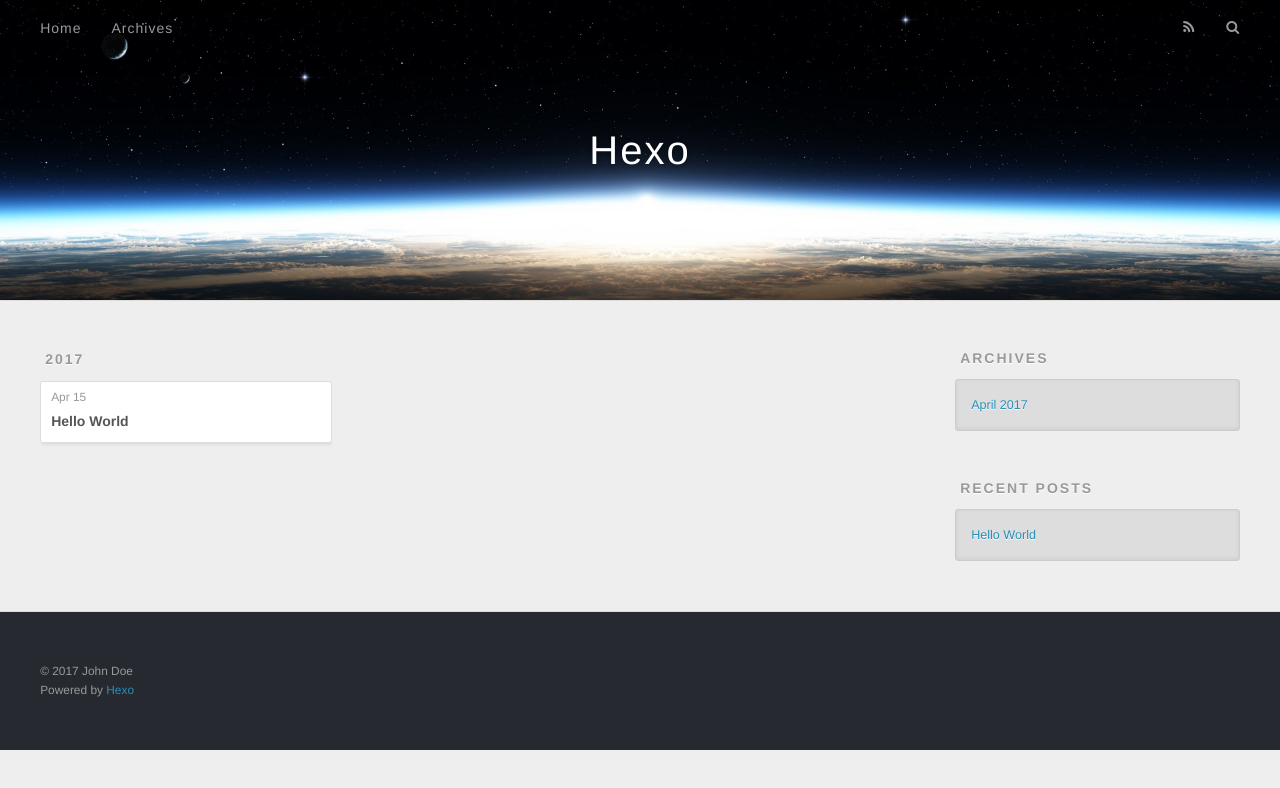
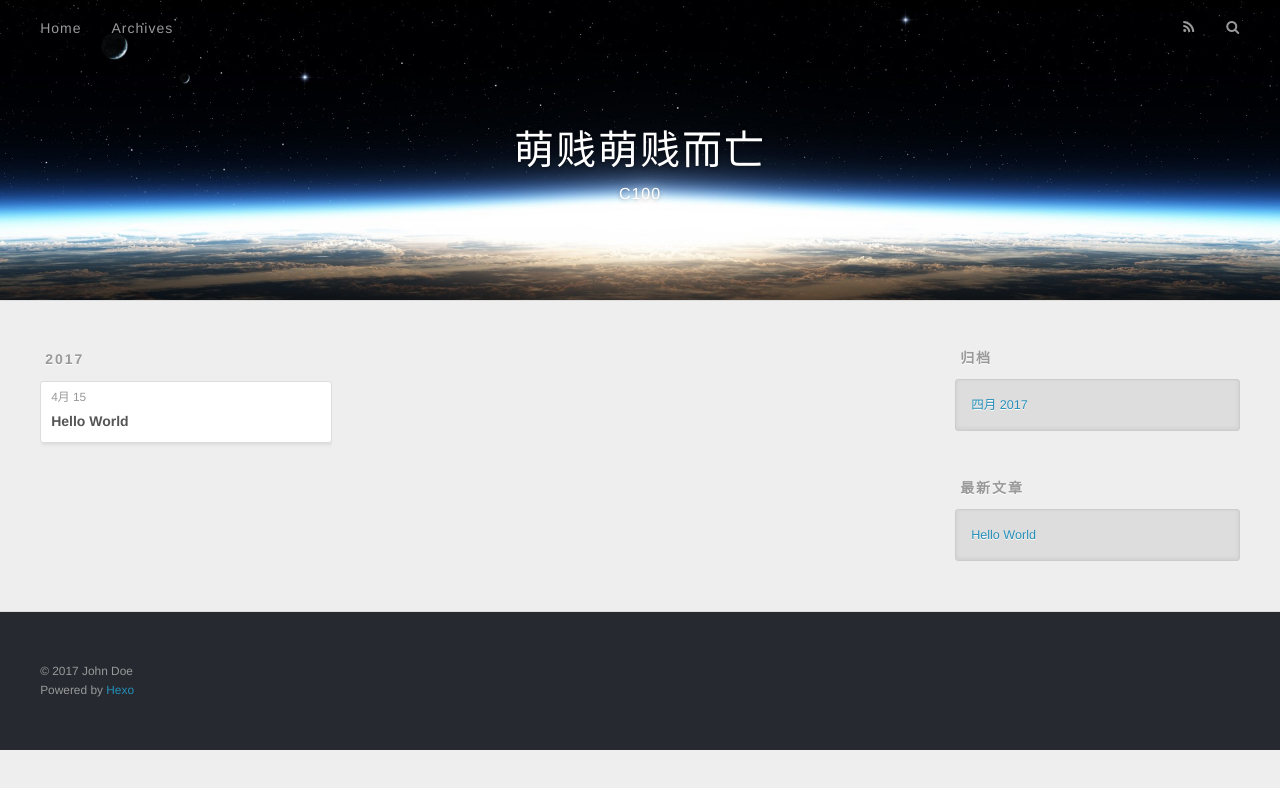
Before and after one commit to Slinblog/Slinblog.github.io, a plain HTML site: page archives/index.html in a window 1280 px wide. Drawn offline with nearby package versions, Linux system fonts and the light colour scheme.

Commit message:
Site updated: 2017-04-15 21:39:06

```diff
--- a/archives/index.html
+++ b/archives/index.html
@@ -3,16 +3,16 @@
 <head>
   <meta charset="utf-8">
 
-  <title>Archives | Hexo</title>
+  <title>归档 | 萌贱萌贱而亡</title>
   <meta name="viewport" content="width=device-width, initial-scale=1, maximum-scale=1">
   <meta property="og:type" content="website">
-<meta property="og:title" content="Hexo">
+<meta property="og:title" content="萌贱萌贱而亡">
 <meta property="og:url" content="http://yoursite.com/archives/index.html">
-<meta property="og:site_name" content="Hexo">
+<meta property="og:site_name" content="萌贱萌贱而亡">
 <meta name="twitter:card" content="summary">
-<meta name="twitter:title" content="Hexo">
+<meta name="twitter:title" content="萌贱萌贱而亡">
 
-    <link rel="alternate" href="/atom.xml" title="Hexo" type="application/atom+xml">
+    <link rel="alternate" href="/atom.xml" title="萌贱萌贱而亡" type="application/atom+xml">
 
 
     <link rel="icon" href="/favicon.png">
@@ -33,8 +33,12 @@
   <div id="header-outer" class="outer">
     <div id="header-title" class="inner">
       <h1 id="logo-wrap">
-        <a href="/" id="logo">Hexo</a>
+        <a href="/" id="logo">萌贱萌贱而亡</a>
       </h1>
+
+        <h2 id="subtitle-wrap">
+          <a href="/" id="subtitle">C100</a>
+        </h2>
 
     </div>
     <div id="header-inner" class="inner">
@@ -50,7 +54,7 @@
 
           <a id="nav-rss-link" class="nav-icon" href="/atom.xml" title="RSS Feed"></a>
 
-        <a id="nav-search-btn" class="nav-icon" title="Search"></a>
+        <a id="nav-search-btn" class="nav-icon" title="搜索"></a>
       </nav>
       <div id="search-form-wrap">
         <form action="//google.com/search" method="get" accept-charset="UTF-8" class="search-form"><input type="search" name="q" class="search-form-input" placeholder="Search"><button type="submit" class="search-form-submit">&#xF002;</button><input type="hidden" name="sitesearch" value="http://yoursite.com"></form>
@@ -76,7 +80,7 @@
   <div class="archive-article-inner">
     <header class="archive-article-header">
       <a href="/2017/04/15/hello-world/" class="archive-article-date">
-  <time datetime="2017-04-15T12:48:24.281Z" itemprop="datePublished">Apr 15</time>
+  <time datetime="2017-04-15T12:48:24.281Z" itemprop="datePublished">4月 15</time>
 </a>
 
 
@@ -107,9 +111,9 @@
 
 
   <div class="widget-wrap">
-    <h3 class="widget-title">Archives</h3>
+    <h3 class="widget-title">归档</h3>
     <div class="widget">
-      <ul class="archive-list"><li class="archive-list-item"><a class="archive-list-link" href="/archives/2017/04/">April 2017</a></li></ul>
+      <ul class="archive-list"><li class="archive-list-item"><a class="archive-list-link" href="/archives/2017/04/">四月 2017</a></li></ul>
     </div>
   </div>
 
@@ -117,7 +121,7 @@
 
 
   <div class="widget-wrap">
-    <h3 class="widget-title">Recent Posts</h3>
+    <h3 class="widget-title">最新文章</h3>
     <div class="widget">
       <ul>
 
```
Also changed, not shown: 2017/04/15/hello-world/index.html (+13 -9 lines), archives/2017/04/index.html (+15 -11 lines), archives/2017/index.html (+15 -11 lines), index.html (+15 -11 lines).
